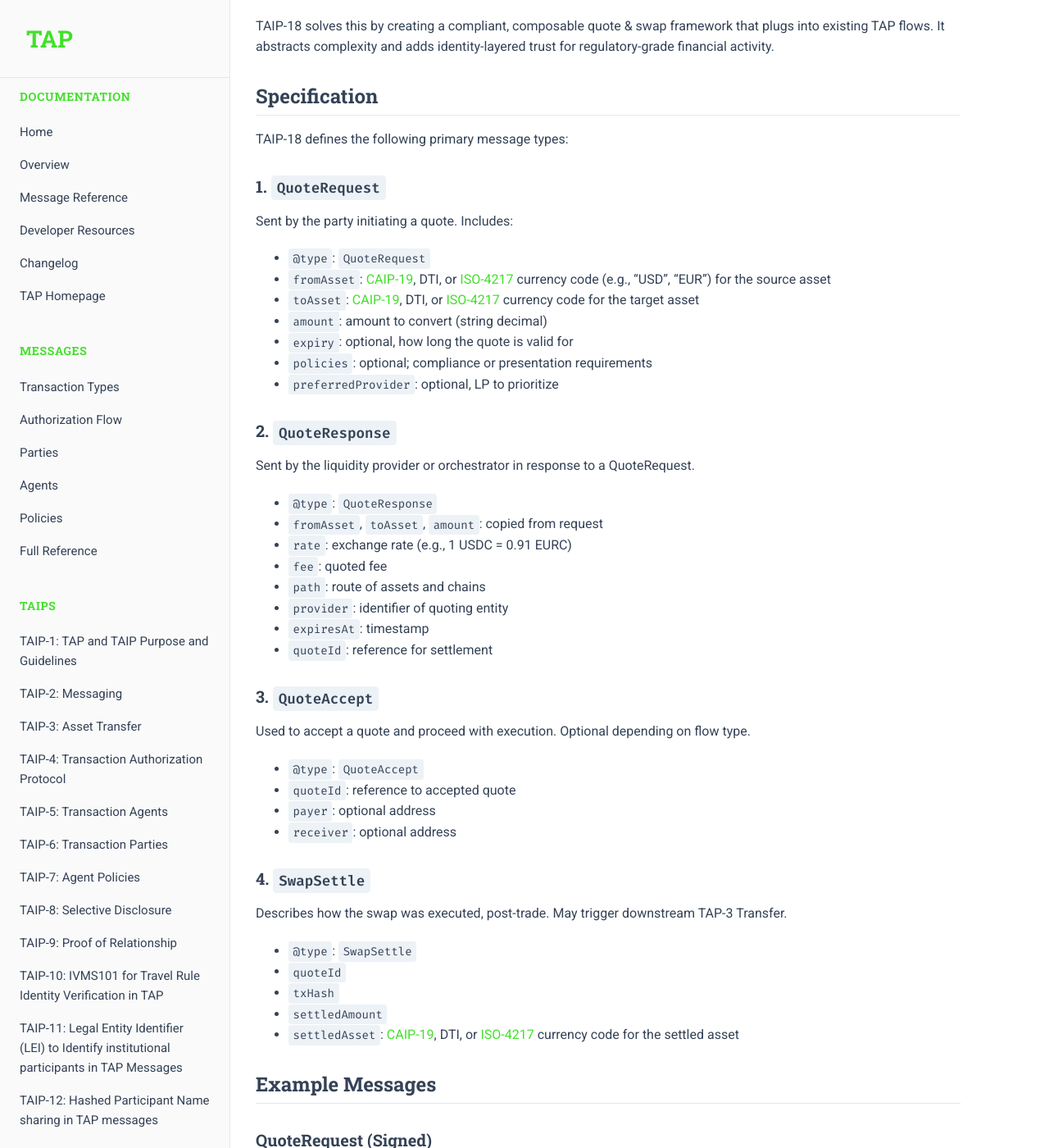
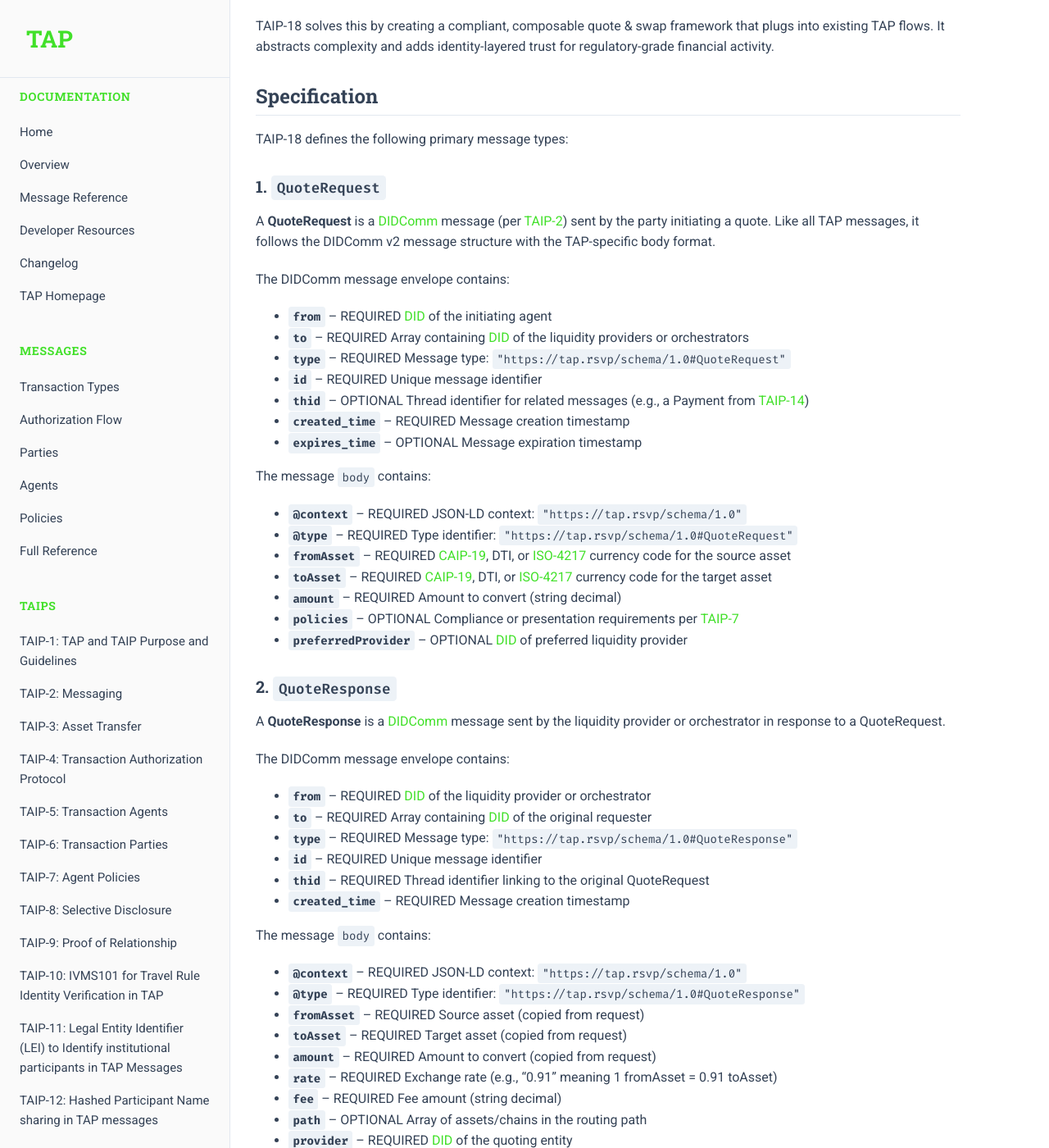
Before and after one commit to TransactionAuthorizationProtocol/TAIPs, a Jekyll site: the page built from TAIPs/taip-18.md, in a window 1280 px wide and 1400 px high, scrolled down 1833 px. Shown: the whole window at 82% size. Built offline with Jekyll 4.4.1, drawn with Linux system fonts in a browser that asks for light colours; some of the changed text lies outside the part shown.

Commit message:
Document TAIP-18 messages as proper DIDComm messages
- Add complete DIDComm envelope specifications for all message types
- Replace quoteId with thid for thread-based message correlation
- Update all examples to show full DIDComm message structure
- Document QuoteRequest, QuoteResponse, QuoteAccept, and SwapSettle as DIDComm messages per TAIP-2
- Add proper message envelope fields (from, to, type, id, thid, created_time)
- Add references for DID, DIDComm, and CAIP-10 standards
- Fix markdown formatting for proper list spacing
- Update mdlrc to ignore MD004 (list style) for consistency

Aligns TAIP-18 with TAIP-17 format and DIDComm v2 standards.

🤖 Generated with [Claude Code](https://claude.ai/code)

Co-Authored-By: Claude <noreply@anthropic.com>

````diff
--- a/TAIPs/taip-18.md
+++ b/TAIPs/taip-18.md
@@ -45,100 +45,181 @@ TAIP-18 defines the following primary message types:
 
 ### 1. `QuoteRequest`
 
-Sent by the party initiating a quote. Includes:
+A **QuoteRequest** is a [DIDComm] message (per [TAIP-2]) sent by the party initiating a quote. Like all TAP messages, it follows the DIDComm v2 message structure with the TAP-specific body format.
 
-* `@type`: `QuoteRequest`
-* `fromAsset`: [CAIP-19], DTI, or [ISO-4217] currency code (e.g., "USD", "EUR") for the source asset
-* `toAsset`: [CAIP-19], DTI, or [ISO-4217] currency code for the target asset
-* `amount`: amount to convert (string decimal)
-* `expiry`: optional, how long the quote is valid for
-* `policies`: optional; compliance or presentation requirements
-* `preferredProvider`: optional, LP to prioritize
+The DIDComm message envelope contains:
+
+- **`from`** – REQUIRED [DID] of the initiating agent
+- **`to`** – REQUIRED Array containing [DID] of the liquidity providers or orchestrators
+- **`type`** – REQUIRED Message type: `"https://tap.rsvp/schema/1.0#QuoteRequest"`
+- **`id`** – REQUIRED Unique message identifier
+- **`thid`** – OPTIONAL Thread identifier for related messages (e.g., a Payment from [TAIP-14])
+- **`created_time`** – REQUIRED Message creation timestamp
+- **`expires_time`** – OPTIONAL Message expiration timestamp
+
+The message `body` contains:
+
+- **`@context`** – REQUIRED JSON-LD context: `"https://tap.rsvp/schema/1.0"`
+- **`@type`** – REQUIRED Type identifier: `"https://tap.rsvp/schema/1.0#QuoteRequest"`
+- **`fromAsset`** – REQUIRED [CAIP-19], DTI, or [ISO-4217] currency code for the source asset
+- **`toAsset`** – REQUIRED [CAIP-19], DTI, or [ISO-4217] currency code for the target asset
+- **`amount`** – REQUIRED Amount to convert (string decimal)
+- **`policies`** – OPTIONAL Compliance or presentation requirements per [TAIP-7]
+- **`preferredProvider`** – OPTIONAL [DID] of preferred liquidity provider
 
 ### 2. `QuoteResponse`
 
-Sent by the liquidity provider or orchestrator in response to a QuoteRequest.
+A **QuoteResponse** is a [DIDComm] message sent by the liquidity provider or orchestrator in response to a QuoteRequest.
 
-* `@type`: `QuoteResponse`
-* `fromAsset`, `toAsset`, `amount`: copied from request
-* `rate`: exchange rate (e.g., 1 USDC = 0.91 EURC)
-* `fee`: quoted fee
-* `path`: route of assets and chains
-* `provider`: identifier of quoting entity
-* `expiresAt`: timestamp
-* `quoteId`: reference for settlement
+The DIDComm message envelope contains:
+
+- **`from`** – REQUIRED [DID] of the liquidity provider or orchestrator
+- **`to`** – REQUIRED Array containing [DID] of the original requester
+- **`type`** – REQUIRED Message type: `"https://tap.rsvp/schema/1.0#QuoteResponse"`
+- **`id`** – REQUIRED Unique message identifier
+- **`thid`** – REQUIRED Thread identifier linking to the original QuoteRequest
+- **`created_time`** – REQUIRED Message creation timestamp
+
+The message `body` contains:
+
+- **`@context`** – REQUIRED JSON-LD context: `"https://tap.rsvp/schema/1.0"`
+- **`@type`** – REQUIRED Type identifier: `"https://tap.rsvp/schema/1.0#QuoteResponse"`
+- **`fromAsset`** – REQUIRED Source asset (copied from request)
+- **`toAsset`** – REQUIRED Target asset (copied from request)
+- **`amount`** – REQUIRED Amount to convert (copied from request)
+- **`rate`** – REQUIRED Exchange rate (e.g., "0.91" meaning 1 fromAsset = 0.91 toAsset)
+- **`fee`** – REQUIRED Fee amount (string decimal)
+- **`path`** – OPTIONAL Array of assets/chains in the routing path
+- **`provider`** – REQUIRED [DID] of the quoting entity
+- **`expiresAt`** – REQUIRED ISO 8601 timestamp when quote expires
 
 ### 3. `QuoteAccept`
 
-Used to accept a quote and proceed with execution. Optional depending on flow type.
+A **QuoteAccept** is a [DIDComm] message used to accept a quote and proceed with execution. This message is optional depending on the flow type.
 
-* `@type`: `QuoteAccept`
-* `quoteId`: reference to accepted quote
-* `payer`: optional address
-* `receiver`: optional address
+The DIDComm message envelope contains:
+
+- **`from`** – REQUIRED [DID] of the accepting agent
+- **`to`** – REQUIRED Array containing [DID] of the liquidity provider
+- **`type`** – REQUIRED Message type: `"https://tap.rsvp/schema/1.0#QuoteAccept"`
+- **`id`** – REQUIRED Unique message identifier
+- **`thid`** – REQUIRED Thread identifier linking to the QuoteResponse
+- **`created_time`** – REQUIRED Message creation timestamp
+
+The message `body` contains:
+
+- **`@context`** – REQUIRED JSON-LD context: `"https://tap.rsvp/schema/1.0"`
+- **`@type`** – REQUIRED Type identifier: `"https://tap.rsvp/schema/1.0#QuoteAccept"`
+- **`payer`** – OPTIONAL [CAIP-10] address of the payer
+- **`receiver`** – OPTIONAL [CAIP-10] address of the receiver
 
 ### 4. `SwapSettle`
 
-Describes how the swap was executed, post-trade. May trigger downstream TAP-3 Transfer.
+A **SwapSettle** is a [DIDComm] message that describes how the swap was executed, post-trade. It may trigger a downstream [TAIP-3] Transfer.
 
-* `@type`: `SwapSettle`
-* `quoteId`
-* `txHash`
-* `settledAmount`
-* `settledAsset`: [CAIP-19], DTI, or [ISO-4217] currency code for the settled asset
+The DIDComm message envelope contains:
+
+- **`from`** – REQUIRED [DID] of the liquidity provider or settlement agent
+- **`to`** – REQUIRED Array containing [DID] of involved parties
+- **`type`** – REQUIRED Message type: `"https://tap.rsvp/schema/1.0#SwapSettle"`
+- **`id`** – REQUIRED Unique message identifier
+- **`thid`** – REQUIRED Thread identifier linking to the QuoteAccept or QuoteResponse
+- **`created_time`** – REQUIRED Message creation timestamp
+
+The message `body` contains:
+
+- **`@context`** – REQUIRED JSON-LD context: `"https://tap.rsvp/schema/1.0"`
+- **`@type`** – REQUIRED Type identifier: `"https://tap.rsvp/schema/1.0#SwapSettle"`
+- **`txHash`** – REQUIRED Transaction hash on the blockchain
+- **`settledAmount`** – REQUIRED Amount that was settled (string decimal)
+- **`settledAsset`** – REQUIRED [CAIP-19], DTI, or [ISO-4217] currency code for the settled asset
 
 ## Example Messages
 
-### QuoteRequest (Signed)
+### QuoteRequest Example
+
+This example shows a complete DIDComm message requesting a quote from USDC to EURC:
 
 ```json
 {
-  "@type": "QuoteRequest",
-  "fromAsset": "eip155:1/erc20:0xA0b86991c6218b36c1d19d4a2e9eb0ce3606eb48",
-  "toAsset": "eip155:1/erc20:0xB00b00b00b00b00b00b00b00b00b00b00b00b00b",
-  "amount": "1000.00",
-  "expiry": "2025-07-21T00:00:00Z",
-  "preferredProvider": "did:example:lp-xyz"
+  "id": "quote-request-123",
+  "type": "https://tap.rsvp/schema/1.0#QuoteRequest",
+  "from": "did:web:wallet.example",
+  "to": ["did:web:lp.example", "did:web:lp2.example"],
+  "created_time": 1719226800,
+  "expires_time": 1719313200,
+  "body": {
+    "@context": "https://tap.rsvp/schema/1.0",
+    "@type": "https://tap.rsvp/schema/1.0#QuoteRequest",
+    "fromAsset": "eip155:1/erc20:0xA0b86991c6218b36c1d19d4a2e9eb0ce3606eb48",
+    "toAsset": "eip155:1/erc20:0xB00b00b00b00b00b00b00b00b00b00b00b00b00b",
+    "amount": "1000.00",
+    "preferredProvider": "did:web:lp.example"
+  }
 }
 ```
 
-### QuoteResponse
+### QuoteResponse Example
 
 ```json
 {
-  "@type": "QuoteResponse",
-  "quoteId": "quote-abc-123",
-  "fromAsset": "eip155:1/erc20:0xA0b86991c6218b36c1d19d4a2e9eb0ce3606eb48",
-  "toAsset": "eip155:1/erc20:0xB00b00b00b00b00b00b00b00b00b00b00b00b00b",
-  "amount": "1000.00",
-  "rate": "0.91",
-  "fee": "1.50",
-  "path": ["USDC", "ETH", "EURC"],
-  "provider": "did:example:lp-xyz",
-  "expiresAt": "2025-07-21T00:00:00Z"
+  "id": "quote-response-456",
+  "type": "https://tap.rsvp/schema/1.0#QuoteResponse",
+  "from": "did:web:lp.example",
+  "to": ["did:web:wallet.example"],
+  "thid": "quote-request-123",
+  "created_time": 1719226850,
+  "body": {
+    "@context": "https://tap.rsvp/schema/1.0",
+    "@type": "https://tap.rsvp/schema/1.0#QuoteResponse",
+    "fromAsset": "eip155:1/erc20:0xA0b86991c6218b36c1d19d4a2e9eb0ce3606eb48",
+    "toAsset": "eip155:1/erc20:0xB00b00b00b00b00b00b00b00b00b00b00b00b00b",
+    "amount": "1000.00",
+    "rate": "0.91",
+    "fee": "1.50",
+    "path": ["USDC", "ETH", "EURC"],
+    "provider": "did:web:lp.example",
+    "expiresAt": "2025-07-21T00:00:00Z"
+  }
 }
 ```
 
-### QuoteAccept
+### QuoteAccept Example
 
 ```json
 {
-  "@type": "QuoteAccept",
-  "quoteId": "quote-abc-123",
-  "payer": "0x1234567890abcdef...",
-  "receiver": "0xabcdef0123456789..."
+  "id": "quote-accept-789",
+  "type": "https://tap.rsvp/schema/1.0#QuoteAccept",
+  "from": "did:web:wallet.example",
+  "to": ["did:web:lp.example"],
+  "thid": "quote-response-456",
+  "created_time": 1719226900,
+  "body": {
+    "@context": "https://tap.rsvp/schema/1.0",
+    "@type": "https://tap.rsvp/schema/1.0#QuoteAccept",
+    "payer": "eip155:1:0x1234567890abcdef1234567890abcdef12345678",
+    "receiver": "eip155:1:0xabcdef0123456789abcdef0123456789abcdef01"
+  }
 }
 ```
 
-### SwapSettle
+### SwapSettle Example
 
 ```json
 {
-  "@type": "SwapSettle",
-  "quoteId": "quote-abc-123",
-  "txHash": "0xdeadbeef123...",
-  "settledAmount": "909.50",
-  "settledAsset": "eip155:1/erc20:0xB00b00b00b00b00b00b00b00b00b00b00b00b00b"
+  "id": "swap-settle-999",
+  "type": "https://tap.rsvp/schema/1.0#SwapSettle",
+  "from": "did:web:lp.example",
+  "to": ["did:web:wallet.example"],
+  "thid": "quote-accept-789",
+  "created_time": 1719227000,
+  "body": {
+    "@context": "https://tap.rsvp/schema/1.0",
+    "@type": "https://tap.rsvp/schema/1.0#SwapSettle",
+    "txHash": "0xdeadbeef1234567890abcdef1234567890abcdef1234567890abcdef123456",
+    "settledAmount": "909.50",
+    "settledAsset": "eip155:1/erc20:0xB00b00b00b00b00b00b00b00b00b00b00b00b00b"
+  }
 }
 ```
 
@@ -148,11 +229,18 @@ This example shows a quote request from USD fiat to USDC stablecoin:
 
 ```json
 {
-  "@type": "QuoteRequest",
-  "fromAsset": "USD",
-  "toAsset": "eip155:1/erc20:0xA0b86991c6218b36c1d19d4a2e9eb0ce3606eb48",
-  "amount": "1000.00",
-  "expiry": "2025-07-21T00:00:00Z"
+  "id": "fiat-quote-request-111",
+  "type": "https://tap.rsvp/schema/1.0#QuoteRequest",
+  "from": "did:web:user.wallet",
+  "to": ["did:web:onramp.provider"],
+  "created_time": 1719230000,
+  "body": {
+    "@context": "https://tap.rsvp/schema/1.0",
+    "@type": "https://tap.rsvp/schema/1.0#QuoteRequest",
+    "fromAsset": "USD",
+    "toAsset": "eip155:1/erc20:0xA0b86991c6218b36c1d19d4a2e9eb0ce3606eb48",
+    "amount": "1000.00"
+  }
 }
 ```
 
@@ -160,15 +248,23 @@ Response:
 
 ```json
 {
-  "@type": "QuoteResponse",
-  "quoteId": "fiat-quote-456",
-  "fromAsset": "USD",
-  "toAsset": "eip155:1/erc20:0xA0b86991c6218b36c1d19d4a2e9eb0ce3606eb48",
-  "amount": "1000.00",
-  "rate": "0.998",
-  "fee": "2.00",
-  "provider": "did:web:onramp.provider",
-  "expiresAt": "2025-07-21T00:00:00Z"
+  "id": "fiat-quote-response-222",
+  "type": "https://tap.rsvp/schema/1.0#QuoteResponse",
+  "from": "did:web:onramp.provider",
+  "to": ["did:web:user.wallet"],
+  "thid": "fiat-quote-request-111",
+  "created_time": 1719230050,
+  "body": {
+    "@context": "https://tap.rsvp/schema/1.0",
+    "@type": "https://tap.rsvp/schema/1.0#QuoteResponse",
+    "fromAsset": "USD",
+    "toAsset": "eip155:1/erc20:0xA0b86991c6218b36c1d19d4a2e9eb0ce3606eb48",
+    "amount": "1000.00",
+    "rate": "0.998",
+    "fee": "2.00",
+    "provider": "did:web:onramp.provider",
+    "expiresAt": "2025-07-21T00:00:00Z"
+  }
 }
 ```
 
@@ -178,10 +274,18 @@ This example shows a pure FX quote between fiat currencies:
 
 ```json
 {
-  "@type": "QuoteRequest",
-  "fromAsset": "USD",
-  "toAsset": "EUR",
-  "amount": "1000.00"
+  "id": "fx-quote-request-333",
+  "type": "https://tap.rsvp/schema/1.0#QuoteRequest",
+  "from": "did:web:bank.example",
+  "to": ["did:web:fx.provider"],
+  "created_time": 1719231000,
+  "body": {
+    "@context": "https://tap.rsvp/schema/1.0",
+    "@type": "https://tap.rsvp/schema/1.0#QuoteRequest",
+    "fromAsset": "USD",
+    "toAsset": "EUR",
+    "amount": "1000.00"
+  }
 }
 ```
 
@@ -225,9 +329,12 @@ TAIP-18 can be embedded as a subflow in:
 * [TAIP-9] DIDComm Integration
 * [TAIP-14] Payment Request
 * [TAIP-17] Composable Escrow
+* [CAIP-10] Account ID Specification
 * [CAIP-19] Asset Type and Asset ID Specification
 * [DTI] Digital Token Identifier
 * [ISO-4217] ISO 4217 Currency Codes
+* [DID] Decentralized Identifiers
+* [DIDComm] DIDComm Messaging
 
 [TAIP-2]: ./taip-2
 [TAIP-3]: ./taip-3
@@ -238,9 +345,12 @@ TAIP-18 can be embedded as a subflow in:
 [TAIP-9]: ./taip-9
 [TAIP-14]: ./taip-14
 [TAIP-17]: ./taip-17
+[CAIP-10]: https://chainagnostic.org/CAIPs/caip-10
 [CAIP-19]: https://chainagnostic.org/CAIPs/caip-19
 [DTI]: https://www.dtif.org/
 [ISO-4217]: https://www.iso.org/iso-4217-currency-codes.html
+[DID]: https://www.w3.org/TR/did-core/
+[DIDComm]: https://identity.foundation/didcomm-messaging/spec/
 
 ## Copyright
 
````
Also changed, not shown: 1 other file.
